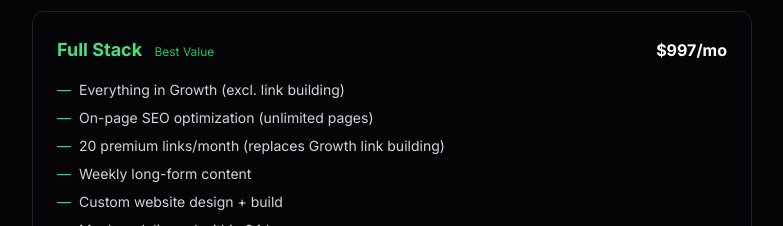
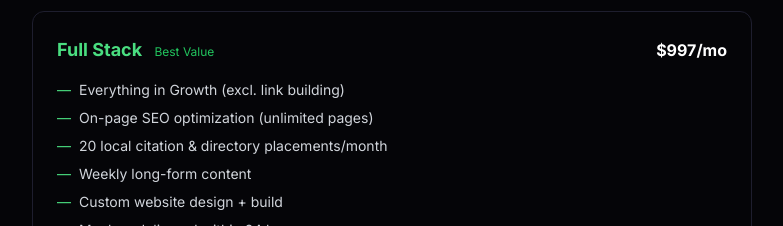
Before and after one commit to EREGMaxx/evergreenseo-agency, a Next.js app: page /terms in a window 1280 px wide. Shown: the part 1040-1266 px from the top of the page, without its empty margins (248-1031 px from the left). Built offline with nearby package versions, Linux system fonts and the light colour scheme.

Commit message:
Fix terms page link language

```diff
--- a/app/terms/page.tsx
+++ b/app/terms/page.tsx
@@ -95,7 +95,7 @@ export default function TermsPage() {
                   {[
                     "Everything in Growth (excl. link building)",
                     "On-page SEO optimization (unlimited pages)",
-                    "20 premium links/month (replaces Growth link building)",
+                    "20 local citation & directory placements/month",
                     "Weekly long-form content",
                     "Custom website design + build",
                     "Mockup delivered within 24 hours",
```
